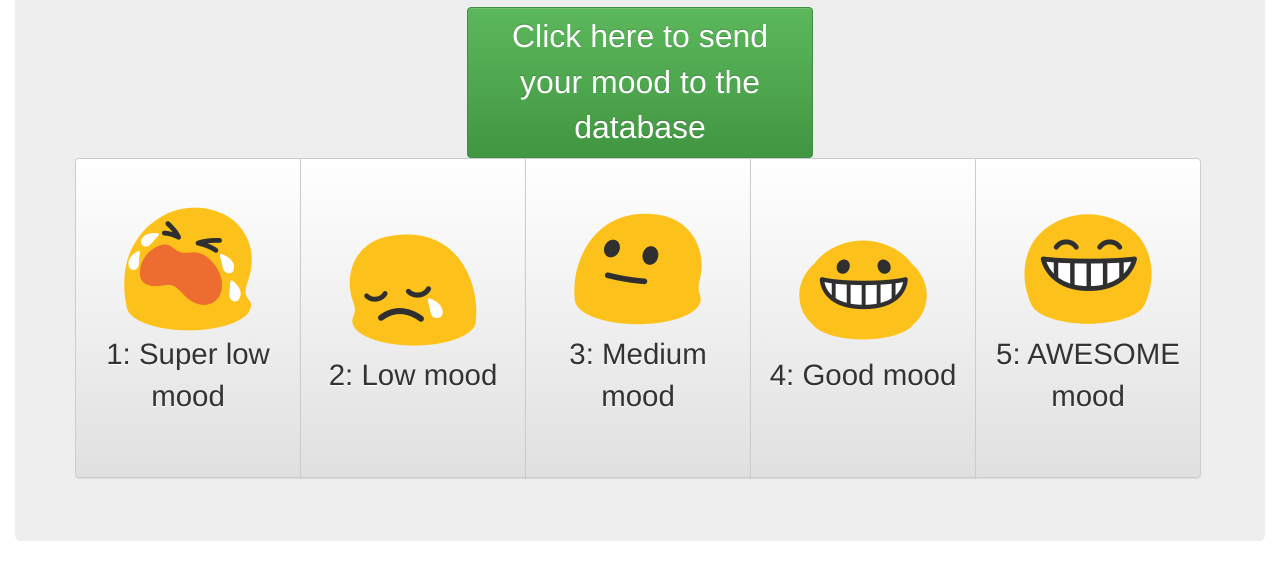
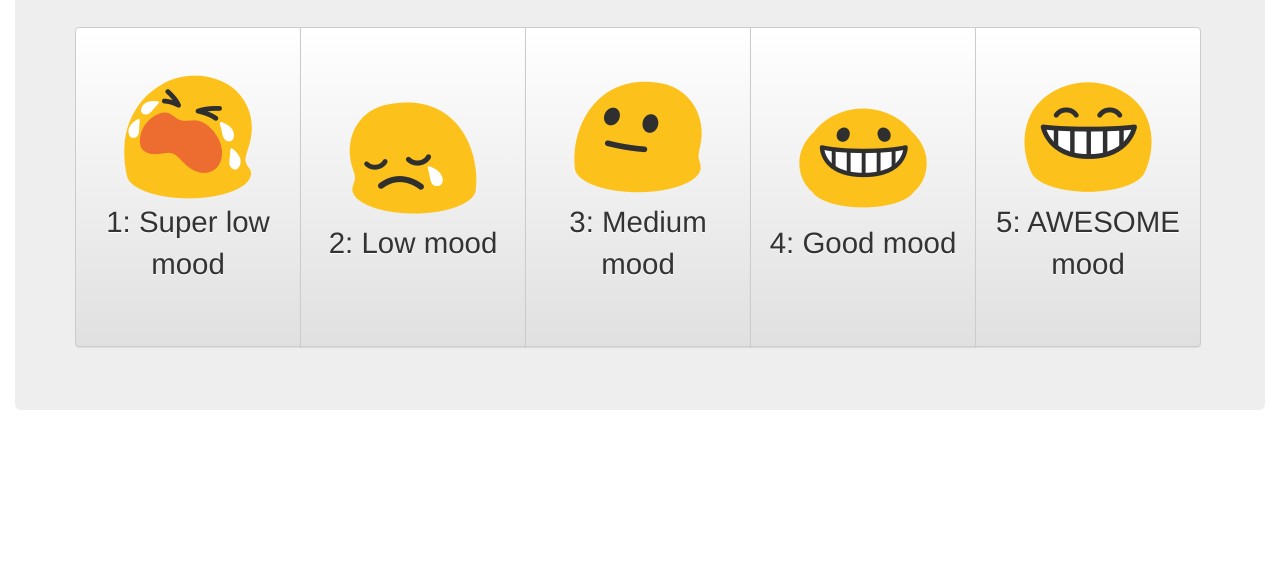
Before and after one commit to GretaP/DayTracker, a plain HTML site: page index.html in a window 1280 px wide. Shown: the part 261-832 px from the top of the page. After the commit the page ends 800 px from the top, so only its background shows below. Drawn offline with nearby package versions, Linux system fonts and the light colour scheme.

Commit message:
Fixing a typo from last night

```diff
--- a/index.html
+++ b/index.html
@@ -63,7 +63,7 @@
                 <h2 id="serverResponse" hidden></h2>
                     </div>
                 <div class="row-fluid"><div class="col-md-4"></div><div class="col-md-4">
-                <button class="btn btn-success" id="sendButton" onclick="temporary()" hidden>Click here to send your mood to the database</button>
+                <button class="btn btn-success hidden" id="sendButton" onclick="temporary()">Click here to send your mood to the database</button>
                 </div><div class="col-md-4"></div>                    </div>
                 <br />
             </div>
@@ -107,7 +107,7 @@
         //not really necessary as a separate function... but with more functionality this will change.
         function changeText(mood) {
             document.getElementById("instruction").innerHTML = "Your mood is: " + mood;
-            document.getElementById("sendButton").style.display = "block";
+            document.getElementById("sendButton").className= "btn btn-success"
         }
 
         //Turns dictionary into a JSON string, changes text, hides sendButton and calls WebSocketConnection function.
@@ -118,7 +118,7 @@
             console.log(dataToSend);  //keep this on a seperate line; otherwise details on the object won't be shown
             //fix text
             document.getElementById("instruction").innerHTML = "Sending your mood (" + dataToSend["mood"] + ") to server.<br> Click a mood to send another entry.";
-            document.getElementById("sendButton").style.display = "none";
+            document.getElementById("sendButton").className = "btn btn-success hidden"
             //webSocket stuff
             webSocketConnection(SEND);
         }
```
